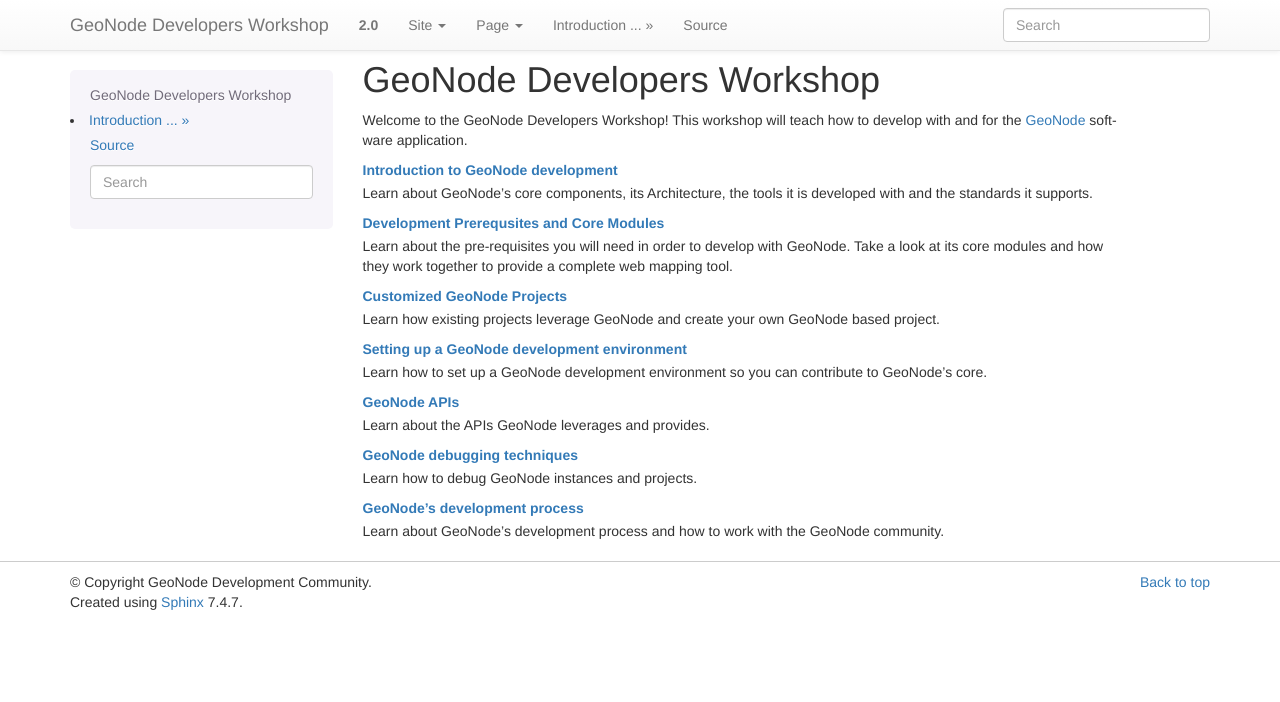
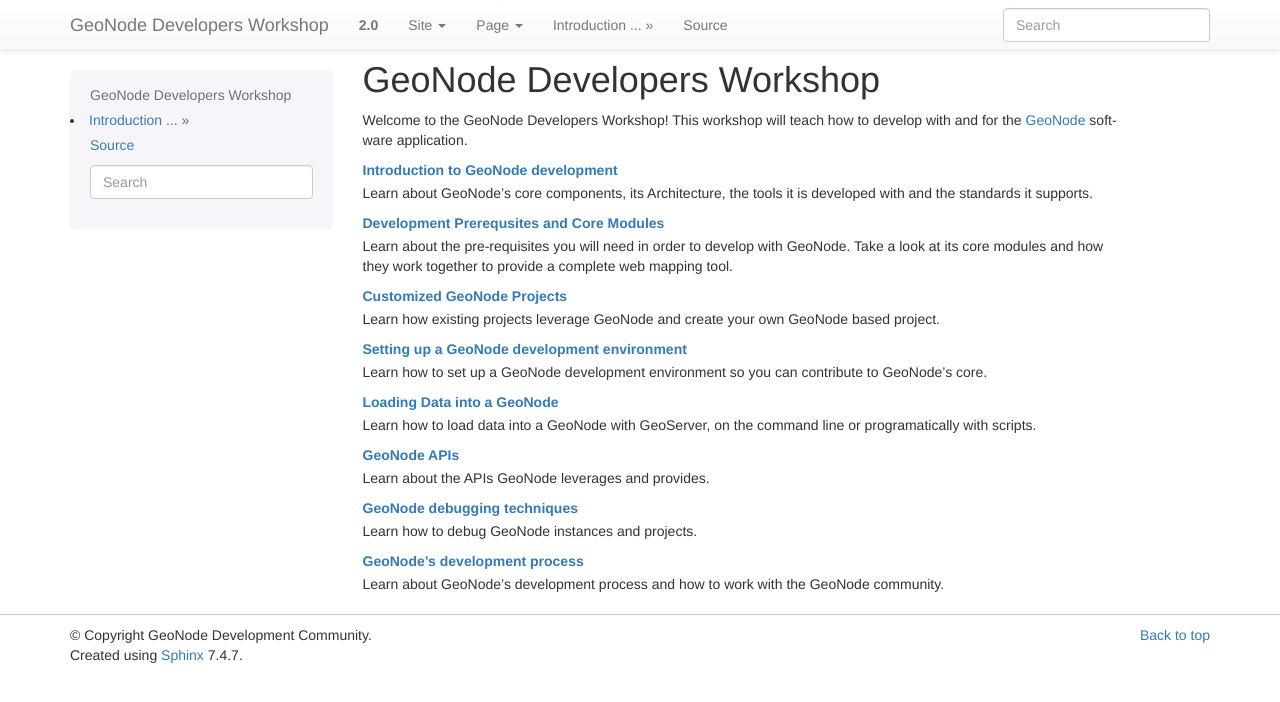
Before and after one commit to lucacasagrande/geonode-workshops, a Sphinx documentation site: the page built from devel/doc/index.rst, in a window 1280 px wide. Shown: the top 702 px of the page. Built offline with Sphinx 7.4.7, drawn with Linux system fonts in a browser that asks for light colours; pages that are not in the unit, such as notebooks, are missing from menus.

Commit message:
Add new Data Loading Section to developers workshop

```diff
--- /dev/null
+++ b/devel/doc/data/geoserver.rst
@@ -0,0 +1,4 @@
+.. _geoserver:
+
+GeoServer Data Configuration
+============================
--- /dev/null
+++ b/devel/doc/data/ogr2ogr.rst
@@ -0,0 +1,4 @@
+.. _ogr2ogr:
+
+Using ogr2ogr to load data into GeoNode
+=======================================
--- /dev/null
+++ b/devel/doc/data/osm2pgsql.rst
@@ -0,0 +1,4 @@
+.. _osm2pgsql:
+
+Loading OSM Data into GeoNode
+=============================
--- a/devel/doc/index.rst
+++ b/devel/doc/index.rst
@@ -22,6 +22,7 @@
    core/index
    projects/index
    envsetup/index
+   data/index
    api/index
    debug/index
    process/index
@@ -38,6 +39,9 @@
 :ref:`envsetup`
   Learn how to set up a GeoNode development environment so you can contribute to GeoNode's core.
 
+:ref:`data`
+  Learn how to load data into a GeoNode with GeoServer, on the command line or programatically with scripts.
+
 :ref:`api`
   Learn about the APIs GeoNode leverages and provides.
 
```
Also changed, not shown: devel/doc/data/index.rst (added, +13 -0 lines).
